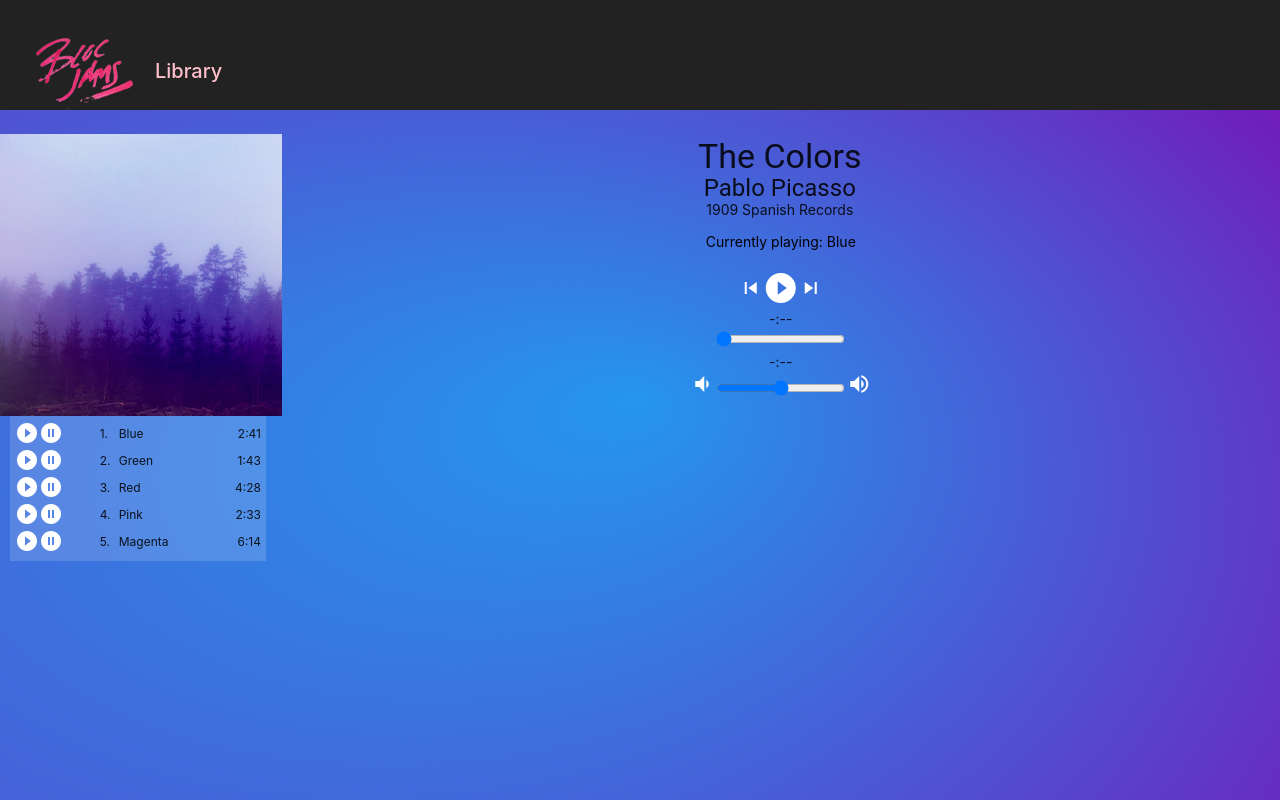
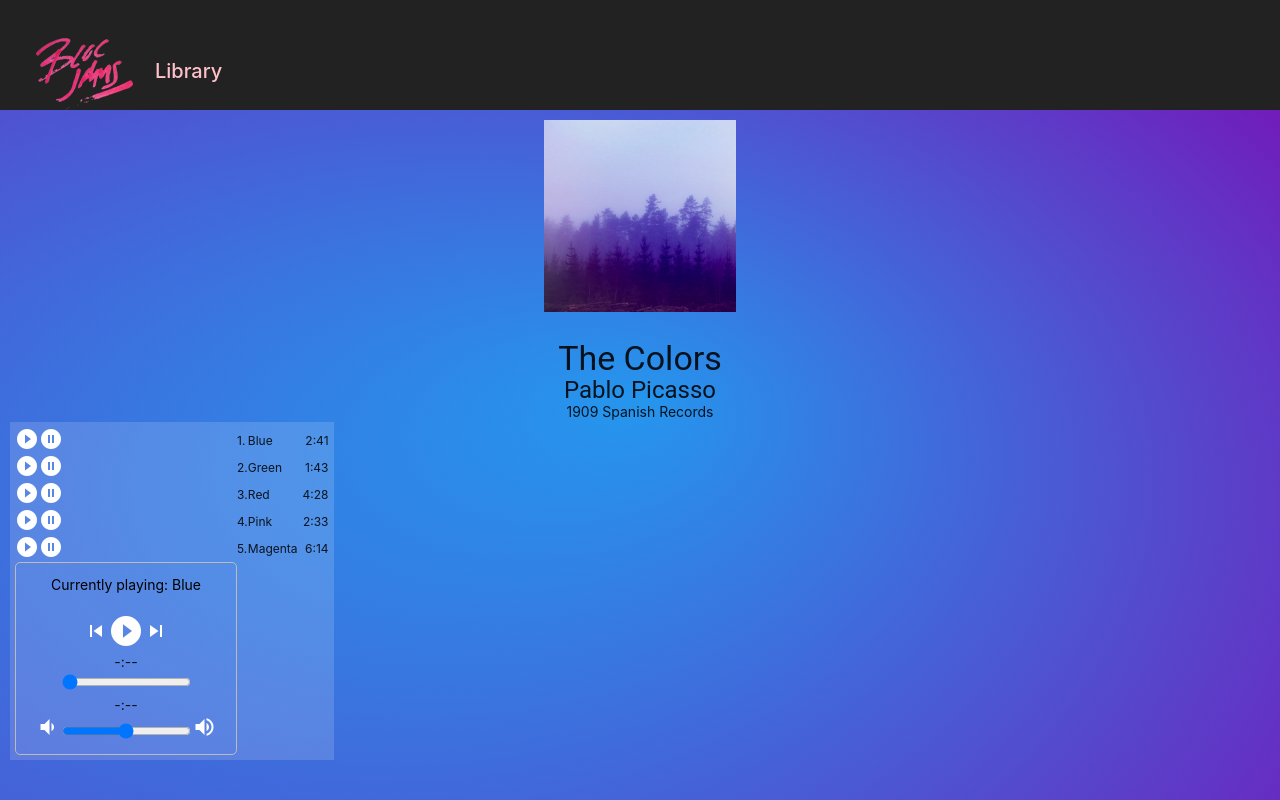
Before and after one commit to ryandiercks/bloc-jams-react, a React (Create React App) app: page /album/the-colors in a window 1280 px wide. Built offline with nearby package versions, Linux system fonts and the light colour scheme.

Commit message:
Styling Completedv3

```diff
--- a/src/App.css
+++ b/src/App.css
@@ -77,31 +77,38 @@ a {
 }
 
 .Library-album-image {
-  width: 10%;
+  width: 4%;
   height: 10%;
   padding-left: 20px;
   padding-top: 20px;
+  float: left;
+  white-space: pre-wrap;
 
 }
 .Library-album-title {
   font-size: 16px;
   height: 16px;
+  white-space: pre-wrap;
 }
 
 .Library-album-artist {
   font-size: 14px;
   height: 14px;
+  white-space: pre-wrap;
 }
 
 .Library-album-songs {
   font-size: 12px;
   height: 12px;
   padding-bottom: 10px;
+  white-space: pre-wrap;
+
+
 }
 
 #album-cover-art {
-  width: 22%;
-  float: left;
+  padding-top: 10px;
+  width: 15%;
 }
 
 
@@ -127,9 +134,8 @@ a {
 
 #song-list {
   font-size: 14px;
-  width: 100%;
+  width: 80%;
   table-layout: auto;
-  float: left;
   padding: 5px;
   background-color: rgba(255,255,255,0.15);
 }
@@ -154,13 +160,14 @@ a {
   text-align: right;
 }
 
-.player-bar {
-  float: bottom;
-  width: 100%;
-  padding-top: 20px;
-}
-
 #currently-playing {
   font-size: 18px;
   color: black;
 }
+
+.player-bar{
+  width: 200px;
+  border-radius: 5px;
+  border: 1px solid #bbb;
+  padding: 10px;
+}
--- a/src/components/Album.js
+++ b/src/components/Album.js
@@ -119,19 +119,6 @@ import PlayerBar from './PlayerBar';
             <div id="release-info">{ this.state.album.releaseInfo }</div>
           </div>
         </section>
-        <PlayerBar
-          isPlaying={this.state.isPlaying}
-          currentSong={this.state.currentSong}
-          currentTime={this.audioElement.currentTime}
-          duration={this.audioElement.duration}
-          currentVolume={this.audioElement.currentVolume}
-          handleSongClick={() => this.handleSongClick(this.state.currentSong)}
-          handlePrevClick={() => this.handlePrevClick()}
-          handleNextClick={() => this.handleNextClick()}
-          handleTimeChange={(e) => this.handleTimeChange(e)}
-          handleVolumeChange={(e) => this.handleVolumeChange(e)}
-          formatTime={(s) => this.formatTime(s)}
-        />
                 <section id="song-info">
           <table id="song-list" cellSpacing="0" cellPadding="0">
             <colgroup>
@@ -154,6 +141,19 @@ import PlayerBar from './PlayerBar';
                   </tr>
                 )
               }
+              <PlayerBar
+                isPlaying={this.state.isPlaying}
+                currentSong={this.state.currentSong}
+                currentTime={this.audioElement.currentTime}
+                duration={this.audioElement.duration}
+                currentVolume={this.audioElement.currentVolume}
+                handleSongClick={() => this.handleSongClick(this.state.currentSong)}
+                handlePrevClick={() => this.handlePrevClick()}
+                handleNextClick={() => this.handleNextClick()}
+                handleTimeChange={(e) => this.handleTimeChange(e)}
+                handleVolumeChange={(e) => this.handleVolumeChange(e)}
+                formatTime={(s) => this.formatTime(s)}
+              />
             </tbody>
           </table>
         </section>
--- a/src/components/Library.js
+++ b/src/components/Library.js
@@ -15,9 +15,9 @@ class Library extends Component {
                 { this.state.albums.map( (album, index) =>
                     <Link className="Library-link" to={ `/album/${album.slug}` } key={ index }>
                    <img className="Library-album-image" src={ album.albumCover } alt={ album.albumCover } />
-                     <div className="Library-album-title">{ album.title }</div>
-                      <div className="Library-album-artist">{ album.artist }</div>
-                      <div className="Library-album-songs">{ album.songs.length } songs</div>
+                  <div className="Library-album-title">{ album.title }</div>
+                    <div className="Library-album-artist">{ album.artist }</div>
+                    <div className="Library-album-songs">{ album.songs.length } songs</div>
                      </Link>
                   )
                 }
```
